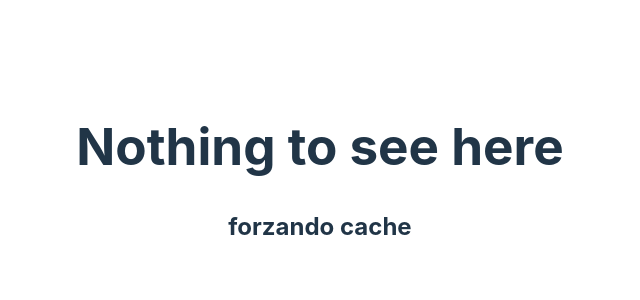
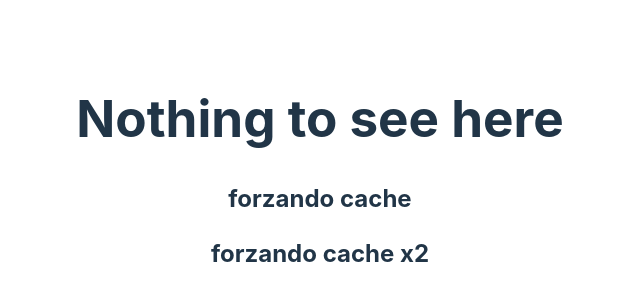
Before and after one commit to KinuQ/kinuqmono, a React (Vite) app in the folder apps/placeholderapp/: page / in a window 1280 px wide. Shown: the part 226-526 px from the top of the page, without its empty margins (320-960 px from the left). Built offline with nearby package versions, Linux system fonts and the light colour scheme.

Commit message:
force cache x2

```diff
--- a/apps/placeholderapp/src/App.tsx
+++ b/apps/placeholderapp/src/App.tsx
@@ -5,6 +5,7 @@ function App() {
 		<>
 			<h1>Nothing to see here</h1>
 			<h2>forzando cache</h2>
+			<h2>forzando cache x2</h2>
 		</>
 	);
 }
```
